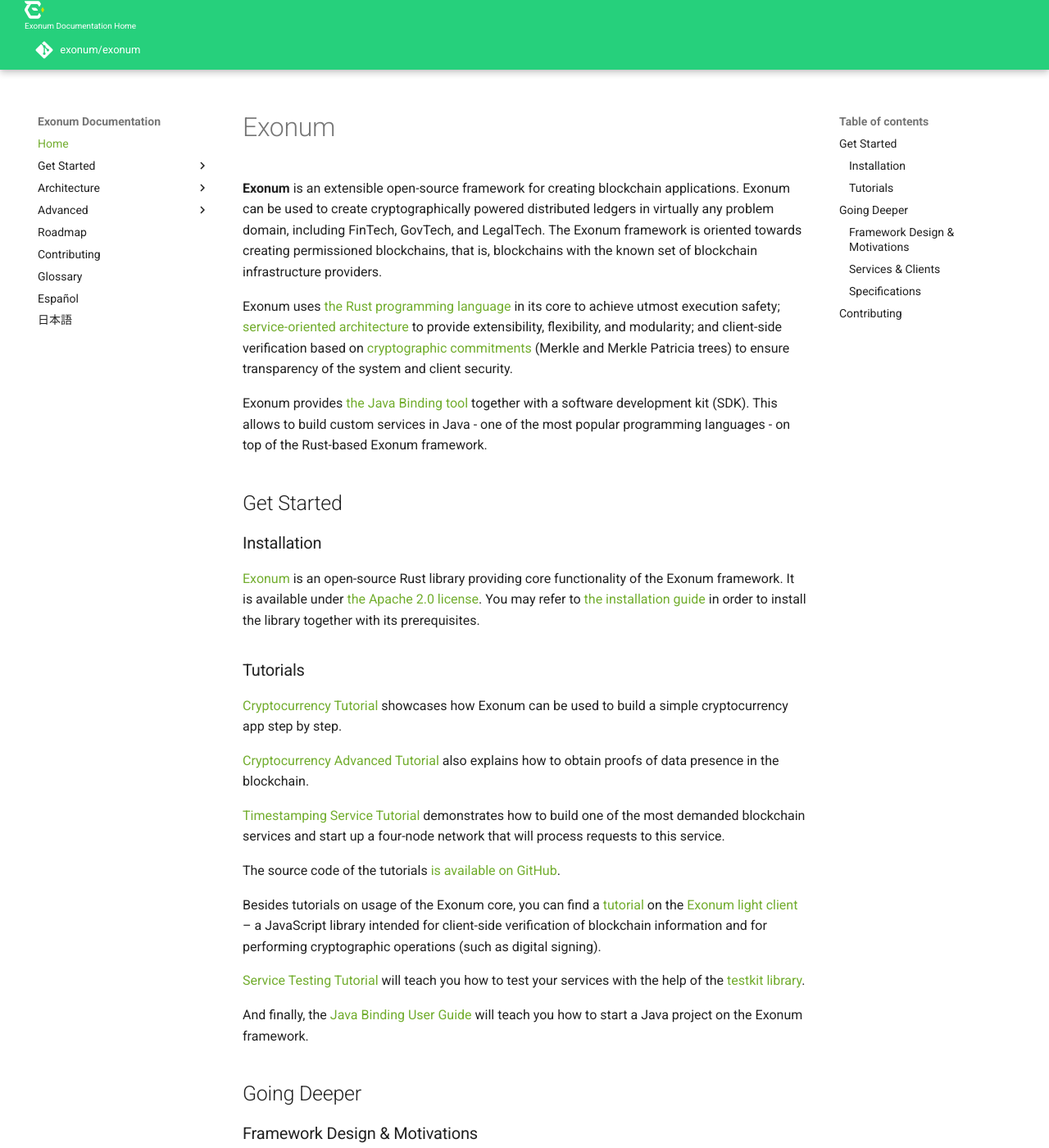
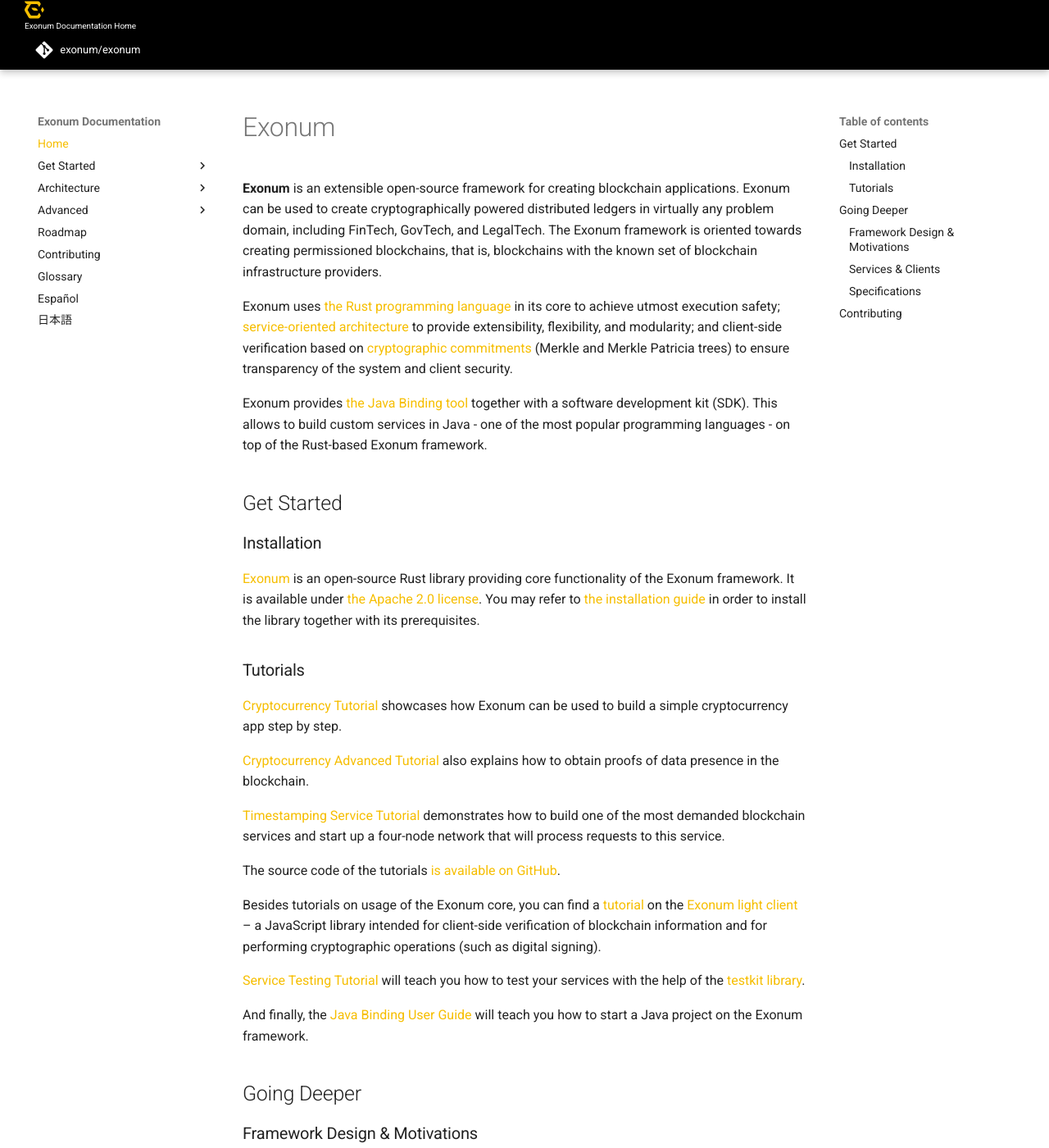
Before and after one commit to exonum/exonum-doc, an MkDocs documentation site: the page built from src/index.md, in a window 1280 px wide and 1400 px high. Shown: the whole window at 82% size. Built offline with MkDocs 1.6.1 and Material for MkDocs 9.7.7, drawn with Linux system fonts in a browser that asks for light colours; comment, search, counter and statistics services are not loaded; old or Windows-style settings are respelled for this version of MkDocs.

Commit message:
new layout

```diff
--- a/theme/assets/stylesheets/extra.css
+++ b/theme/assets/stylesheets/extra.css
@@ -1,4 +1,3 @@
-
 /* Theme overrides. */
 .md-typeset .admonition table:not([class]) {
   box-shadow: none; /* Remove box shadow from tables in admonitions, it looks ugly. */
@@ -53,10 +52,16 @@
 
 /* customized theme */
 [data-md-color-primary="light-green"] .md-header {
-  background-color: #26d07c;;
+  background-color: #000;
+}
+
+[data-md-color-primary="light-green"] .md-typeset a,
+[data-md-color-primary="light-green"] .md-nav__link--active,
+[data-md-color-accent="lime"] .md-typeset a:active {
+  color: #f6be00;
 }
 
 [data-md-color-accent="lime"] .md-typeset a:hover,
-[data-md-color-accent="lime"] .md-typeset a:active {
-  color: #26d07c;
+[data-md-color-accent="lime"] .md-nav__link:hover {
+  color: #ffc500;
 }
```
Also changed, not shown: theme/assets/images/logo.svg.
